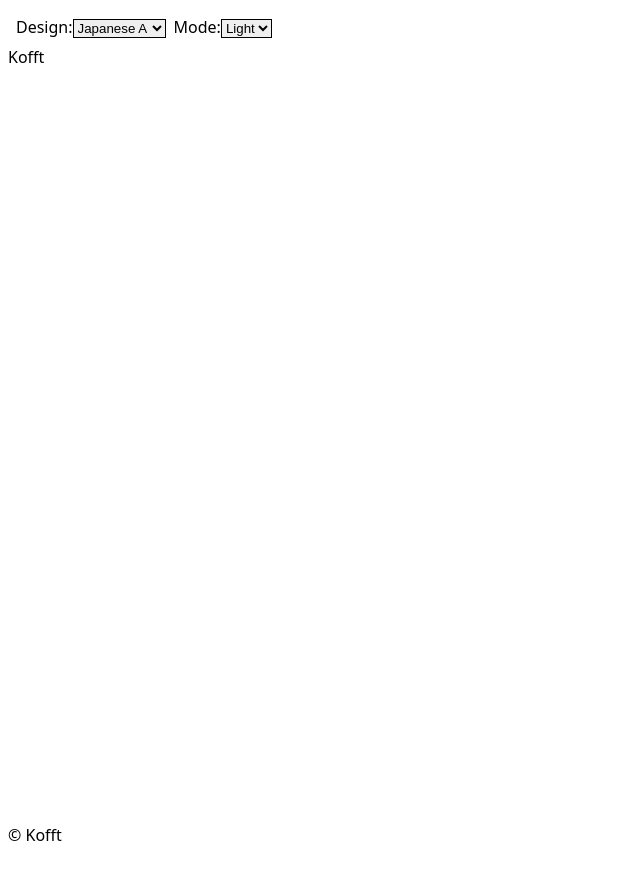
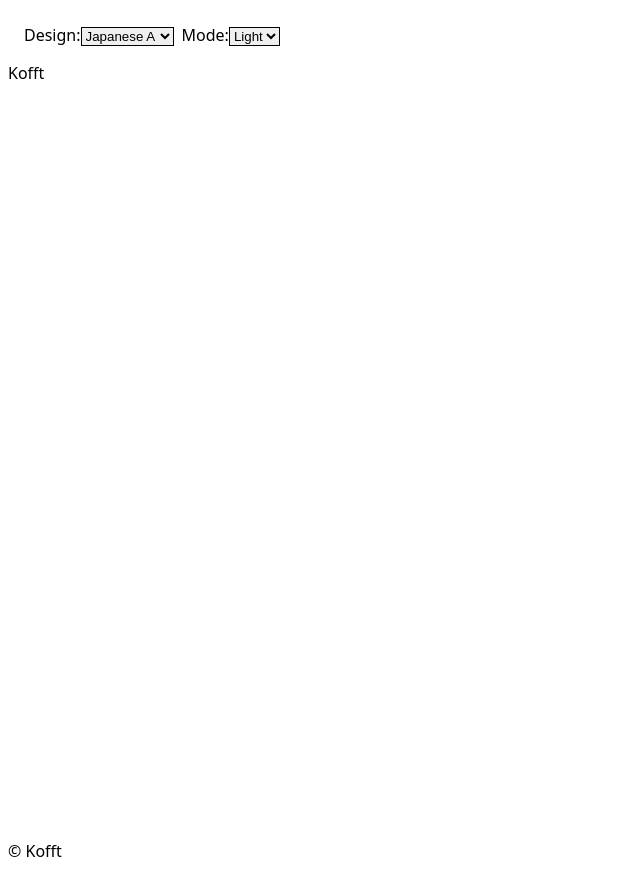
Before and after one commit to okian/kofft, a React (Vite) app in the folder web/apps/shell/: page / in a window 1280 px wide. Shown: the whole page, without its empty margins (0-640 px from the left). Built offline with nearby package versions, Linux system fonts and the light colour scheme.

Commit message:
refactor: use shared spacing constants for toggle

```diff
--- a/web/apps/shell/src/DesignToggle.tsx
+++ b/web/apps/shell/src/DesignToggle.tsx
@@ -1,9 +1,20 @@
 import React from "react";
 import { useDesign } from "./DesignContext";
 import type { Design, Mode } from "./designs";
+import { LAYOUT_GAP_REM, GRID_GAP_REM } from "./ui/Spacing";
 
-/** Consistent spacing for the toggle container. */
-const CONTROL_SPACING = "0.5rem" as const;
+/**
+ * Padding applied around the toggle controls using the shared layout spacing
+ * constant. Converting to `rem` at the call site avoids repeated string
+ * concatenation and keeps the numeric source of truth in `Spacing.ts`.
+ */
+const CONTROL_PADDING = `${LAYOUT_GAP_REM}rem` as const;
+
+/**
+ * Gap between control elements leveraging the grid spacing constant to ensure
+ * consistent rhythm with other UI components.
+ */
+const CONTROL_GAP = `${GRID_GAP_REM}rem` as const;
 
 /** CSS variable exposing the theme's primary accent colour. */
 const ACCENT_VAR = "var(--color-accent)" as const;
@@ -84,9 +95,10 @@ export function DesignToggle() {
   return (
     <div
       style={{
-        padding: CONTROL_SPACING,
+        /** Apply shared spacing constants for consistent layout rhythm. */
+        padding: CONTROL_PADDING,
         display: "flex",
-        gap: CONTROL_SPACING,
+        gap: CONTROL_GAP,
       }}
     >
       <label>
```
Also changed, not shown: 1 other file (tests, documents, lock files or other folders).
